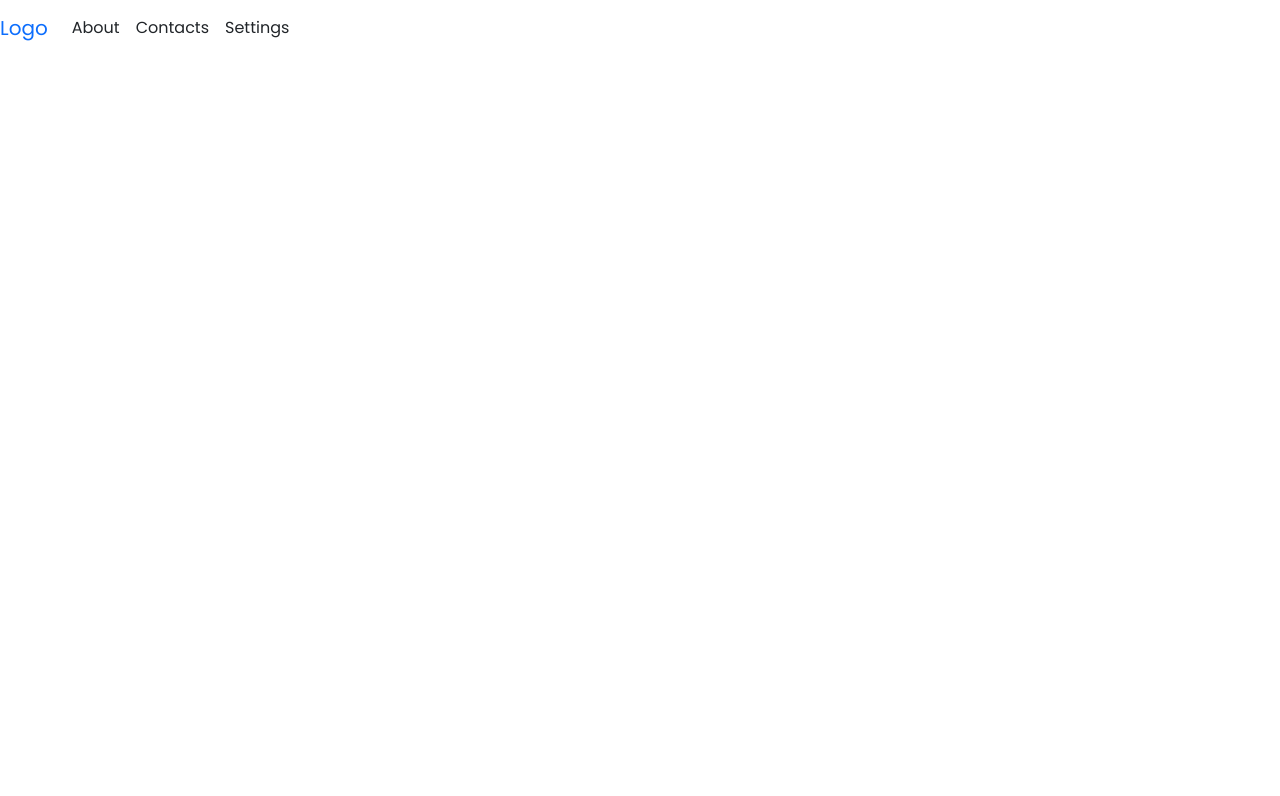
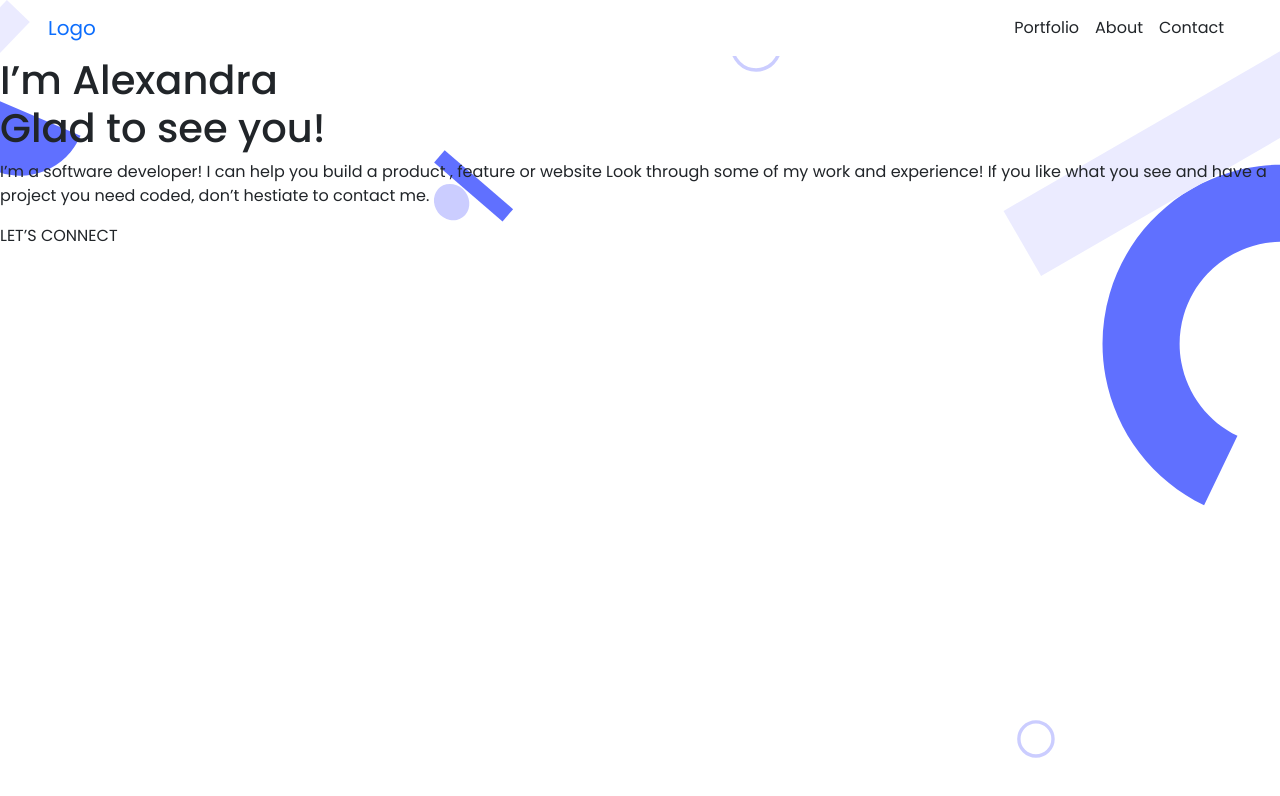
Before and after one commit to Dagic-zewdu/bootsrap-portifolio, a website: page index.html in a window 1280 px wide. Drawn offline with nearby package versions, Linux system fonts and the light colour scheme.

Commit message:
Added header

```diff
--- a/index.html
+++ b/index.html
@@ -13,26 +13,34 @@
 </head>
 
 <body>
-    <nav class="navbar navbar-expand-sm bg-white ml-auto">
+    <header>
+        <nav class="navbar navbar-expand-sm bg-white ml-auto mx-5">
             <a class="navbar-brand" href="#">Logo</a>
-        <ul class="navbar-nav my-lg-0 navbar-right">
+            <ul class="navbar-nav my-lg-0 navbar-right ms-auto">
                 <li class="nav-item text-dark">
+                    <a class="nav-link text-dark" href="#">
+                        Portfolio
+                    </a>
+                </li>
+                <li class="nav-item">
                     <a class="nav-link text-dark" href="#">
                         About
                     </a>
                 </li>
                 <li class="nav-item">
                     <a class="nav-link text-dark" href="#">
-                    Contacts
-                </a>
-            </li>
-            <li class="nav-item">
-                <a class="nav-link text-dark" href="#">
-                    Settings
+                        Contact
                     </a>
                 </li>
             </ul>
         </nav>
+        <section class="mx-260 mt-288">
+            <h1>I’m Alexandra <br>
+                Glad to see you!</h1>
+            <p>I’m a software developer! I can help you build a product , feature or website Look through some of my work and experience! If you like what you see and have a project you need coded, don’t hestiate to contact me.</p>
+            <p>LET’S CONNECT</p>
+        </section>
+    </header>
     <script src="https://cdn.jsdelivr.net/npm/bootstrap@5.1.3/dist/js/bootstrap.bundle.min.js"
         integrity="sha384-ka7Sk0Gln4gmtz2MlQnikT1wXgYsOg+OMhuP+IlRH9sENBO0LRn5q+8nbTov4+1p"
         crossorigin="anonymous"></script>
--- a/style.css
+++ b/style.css
@@ -8,3 +8,10 @@
 .text-blue {
   color: #6070ff;
 }
+
+header {
+  background-image: url('./images/header-shapes.svg');
+  background-repeat: no-repeat;
+  background-size: cover;
+  height: 100vh;
+}
```
Also changed, not shown: images/Header-bg.svg (added). Lines whose indentation alone changed are shown as unchanged.
